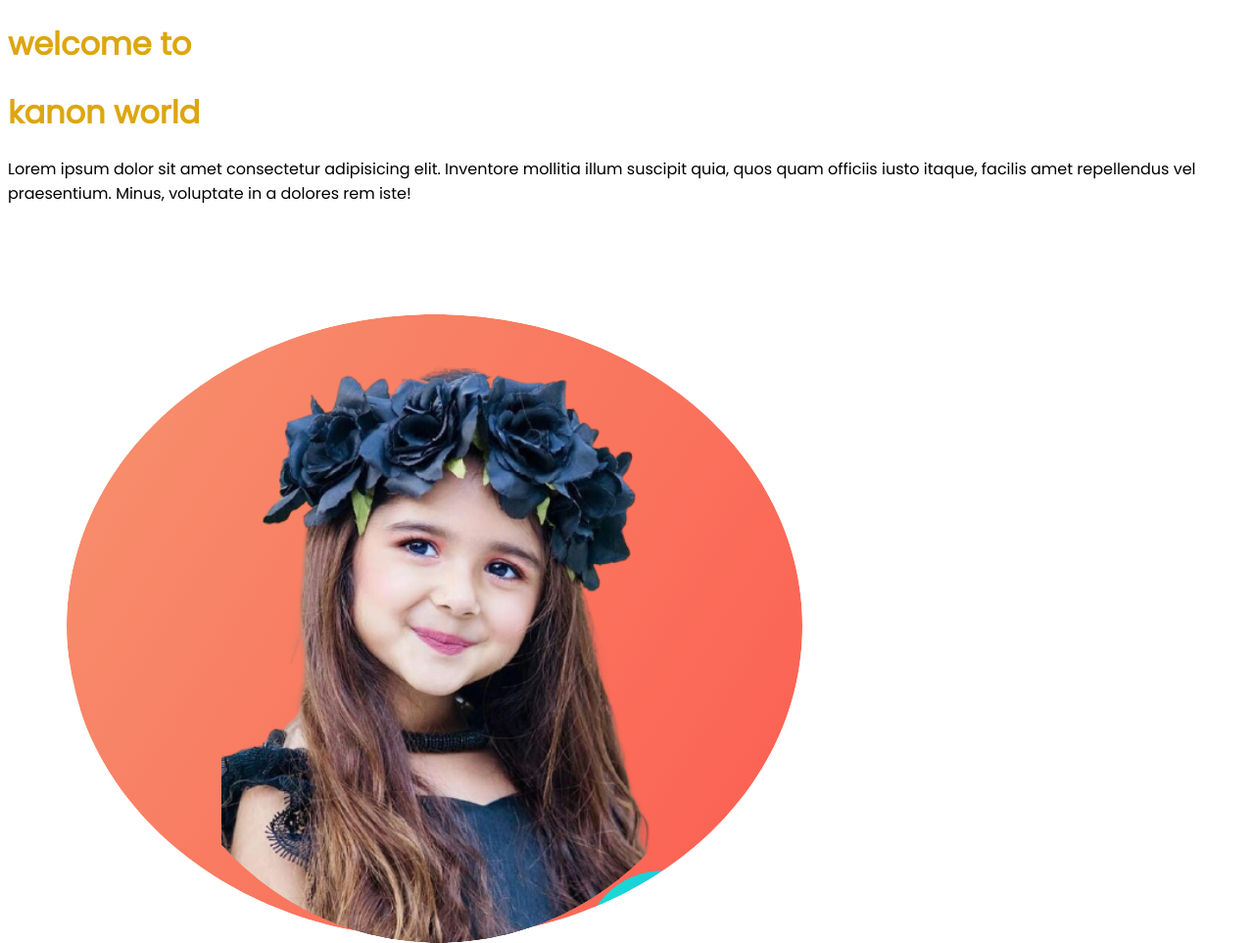
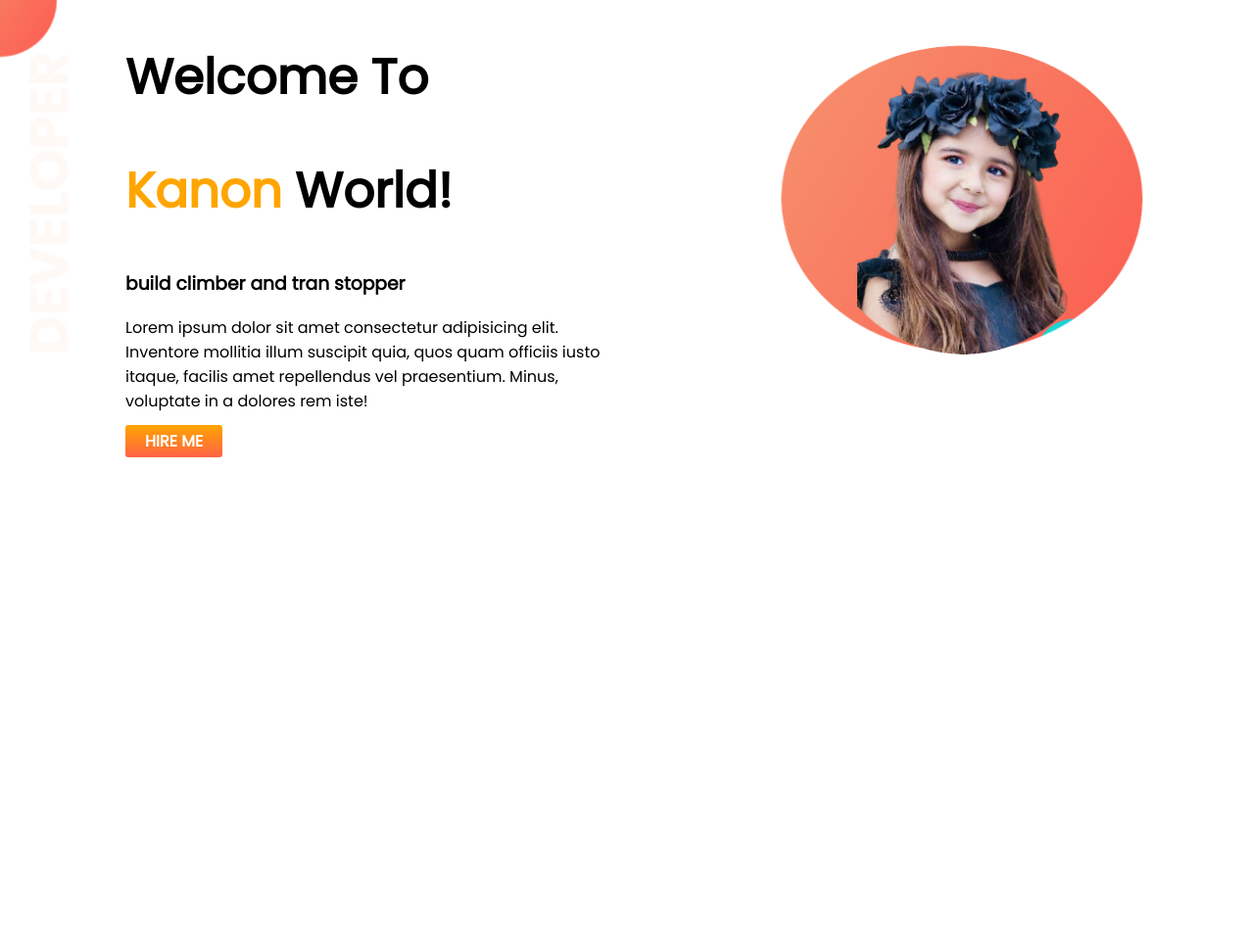
Before and after one commit to KawserAhmed0321/develper-protfolio, a plain HTML site: page index.html in a window 1280 px wide. Shown: the whole page at 98% size. After the commit the page ends 800 px from the top, so only its background shows below. Drawn offline with Linux system fonts and the light colour scheme.

Commit message:
top banner addd

```diff
--- a/index.html
+++ b/index.html
@@ -1,25 +1,36 @@
 <!DOCTYPE html>
 <html lang="en">
+
 <head>
     <meta charset="UTF-8">
     <meta http-equiv="X-UA-Compatible" content="IE=edge">
     <meta name="viewport" content="width=device-width, initial-scale=1.0">
     <title>Kanon portfolio</title>
     <link rel="preconnect" href="https://fonts.googleapis.com">
-<link rel="preconnect" href="https://fonts.gstatic.com" crossorigin>
-<link href="https://fonts.googleapis.com/css2?family=Poppins&display=swap" rel="stylesheet">
+    <link rel="preconnect" href="https://fonts.gstatic.com" crossorigin>
+    <link href="https://fonts.googleapis.com/css2?family=Poppins&display=swap" rel="stylesheet">
     <link rel="stylesheet" href="style.css">
 </head>
+
 <body>
-    <div>
-    <h1>welcome  to </h1>
-    <h1>kanon world</h1>
-    <p>Lorem ipsum dolor sit amet consectetur adipisicing elit. Inventore mollitia illum suscipit quia, quos quam officiis iusto itaque, facilis amet repellendus vel praesentium. Minus, voluptate in a dolores rem iste!</p>
-    </div>
 
-   <div>
-        <img src="images/bg.png" >
-   </div>
+    <section class="top-banner">
+        <div class="half-width">
+            <h1>Welcome To </h1>
+            <h1><span class="orang-color">Kanon</span> World!</h1>
+            <h3>build climber and tran stopper</h3>
+            <p>Lorem ipsum dolor sit amet consectetur adipisicing elit. Inventore mollitia illum suscipit quia, quos
+                quam
+                officiis iusto itaque, facilis amet repellendus vel praesentium. Minus, voluptate in a dolores rem iste!
+            </p>
+            <a class="link-button" target="blank" href="http://www.linkedin.com/in/kawser-ahmed-5a95a81b2">HIRE ME</a>
+        </div>
+
+        <div class="half-width">
+            <img src="images/bg.png">
+        </div>
+    </section>
 
 </body>
+
 </html>
--- a/style.css
+++ b/style.css
@@ -1,6 +1,35 @@
 body{
     font-family: 'Poppins', sans-serif;
+    margin: 0;
 }
 h1{
-    color: rgb(221, 166, 15);
+    font-size: 50px;
 }
+
+.orang-color{
+    color: orange;
+}
+section{
+    display: flex;
+
+}
+.half-width{
+    width: 50%;
+    padding-left:10%;
+}
+.half-width img{
+    width: 80%;
+}
+.link-button{
+    text-decoration: none;
+    background-image: linear-gradient(orange, tomato);
+    padding: 5px 20px;
+    border-radius: 3px;
+    font-weight: 700;
+    color: white;
+}
+.top-banner{
+    background-image: url(images/top-banner.png);
+    background-repeat: no-repeat;
+
+}
```
